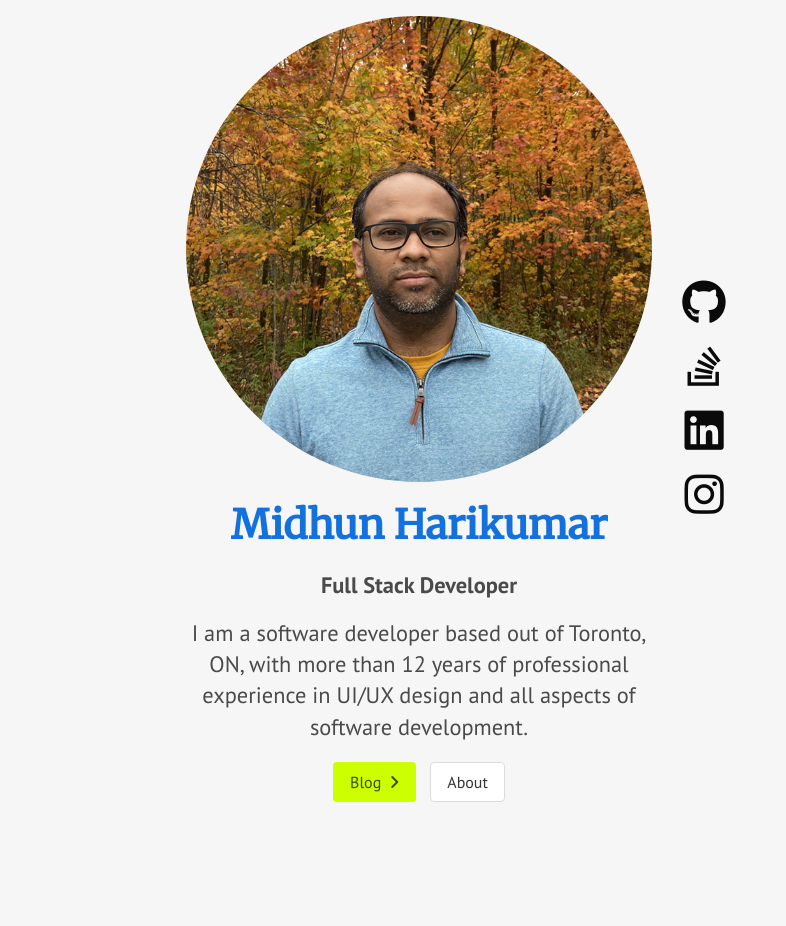
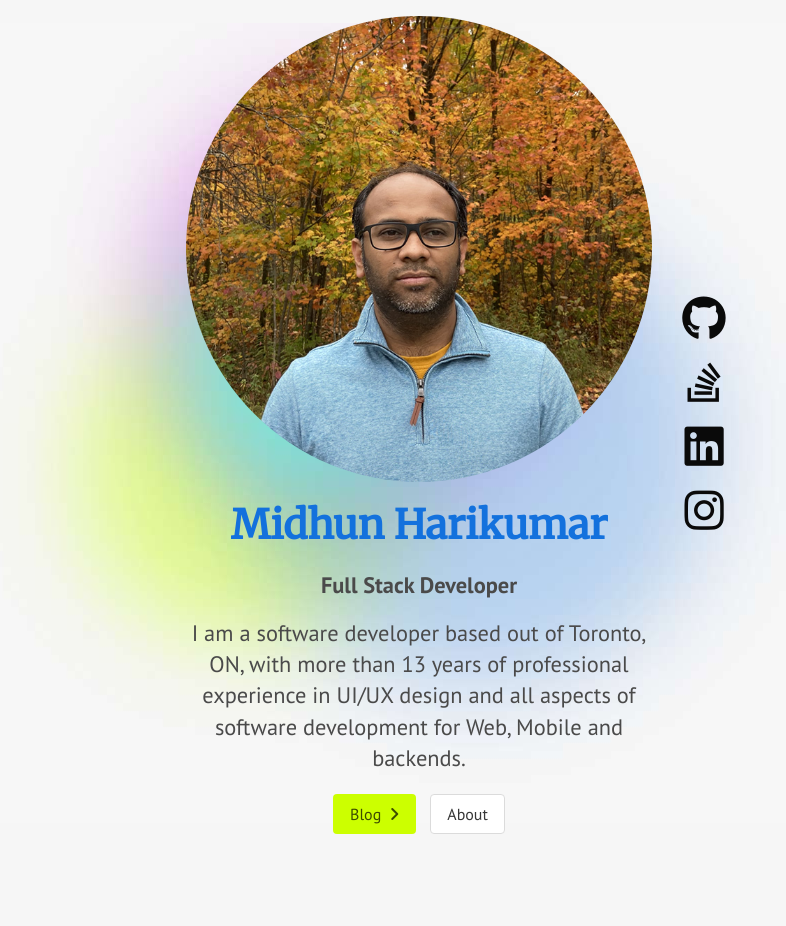
Before and after one commit to midhunhk/midhunhk.github.io, a Jekyll site: the page built from index.html, in a window 1280 px wide. Shown: the top 926 px of the page, without its empty margins (221-1007 px from the left). Built offline with Jekyll 4.4.1, drawn with Linux system fonts in a browser that asks for light colours; nearby versions of some CDN libraries; comment, search, counter and statistics services are not loaded; a style sheet for code colours, icons or effects is not loaded; some of the changed text lies outside the part shown.

Commit message:
minor update to home page

```diff
--- a/assets/css/custom.css
+++ b/assets/css/custom.css
@@ -122,6 +122,10 @@
     fill: #1371DD;
 }
 
+.home-bg{
+    background: url('/public/images/bg.jpg') center no-repeat;
+}
+
 /** For mobile devices **/
 @media (max-width: 767px) {
     .custom-shape-divider-top-1633316398 svg {
--- a/index.html
+++ b/index.html
@@ -4,7 +4,7 @@
 ---
 <div class="wrap mb-6">
 
-    <section class="section pb-5 pt-0">
+    <section class="section pb-5 pt-0 home-bg">
         <div class="container">
             <div class="columns is-vcentered is-centered">
                 <!-- Empty colum to balance for social links column on the right-->
@@ -25,7 +25,7 @@
                         <div class="animate__animated animate__fadeIn animate__delay-1s animate__fast">
                             <p class="py-2 has-text-weight-semibold has-text-centered">Full Stack Developer</p>
                             <p class="has-text-centered has-text-left-mobile py-2">
-                                I am a software developer based out of Toronto, ON, with more than 12 years of professional experience in UI/UX design and all aspects of software development.
+                                I am a software developer based out of Toronto, ON, with more than 13 years of professional experience in UI/UX design and all aspects of software development for Web, Mobile and backends.
                             </p>
 
                             <div class="has-text-centered">
@@ -135,9 +135,9 @@
     <div class="container">
         <h2 class="is-size-2 title is-family-secondary is-uppercase">Blog Posts</h2>
 
-        <div id="items" class="columns ">
+        <div id="items" class="columns">
             {% for post in site.posts limit:3 %}
-                <div class="column is-one-third">
+                <div class="column is-4">
                     <div class="card is-shadowless animate__fadeIn animate__delay-2s animate__fast">
                         <div class="card-image">
                             {% if post.featured %}
```
Also changed, not shown: _posts/2021-11-23-cryptx-web.md (+1 -1 lines), _posts/2021-12-19-spring-cloud.md (+1 -1 lines), public/images/bg.jpg (added).
